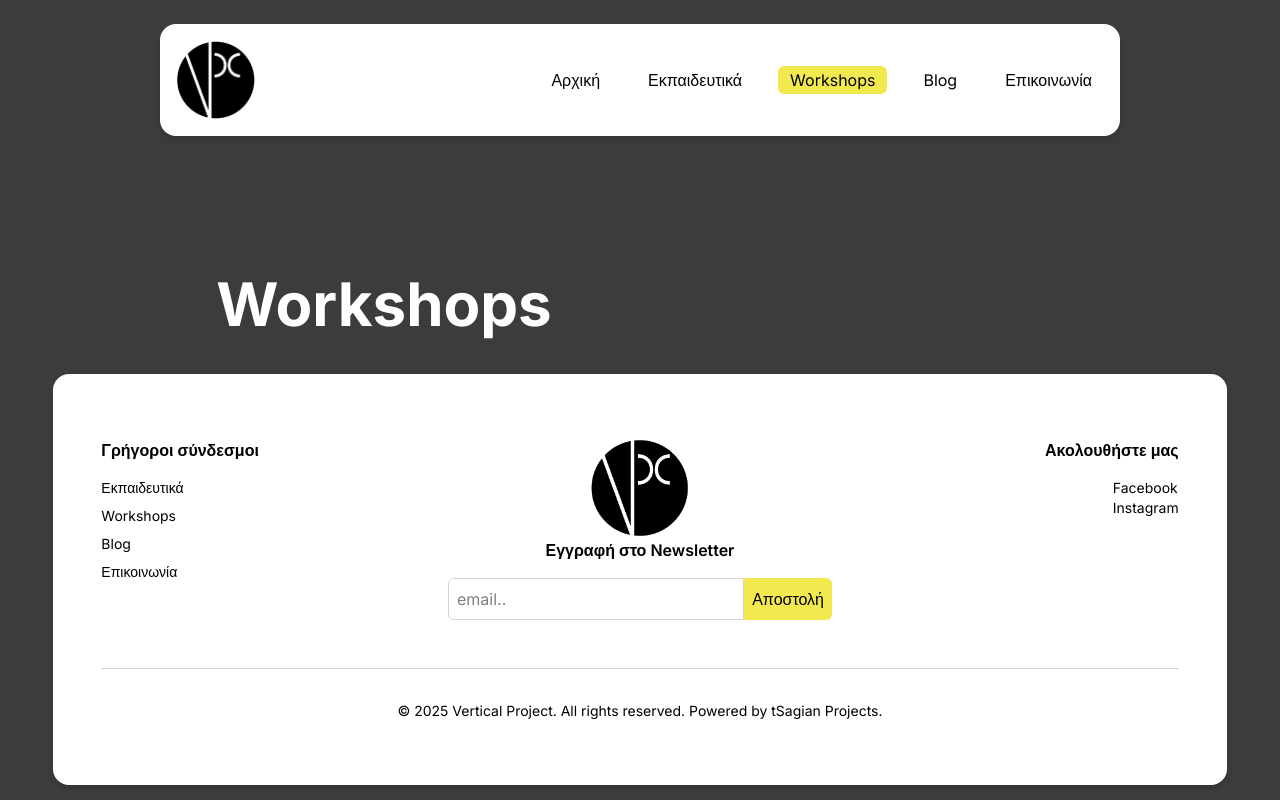
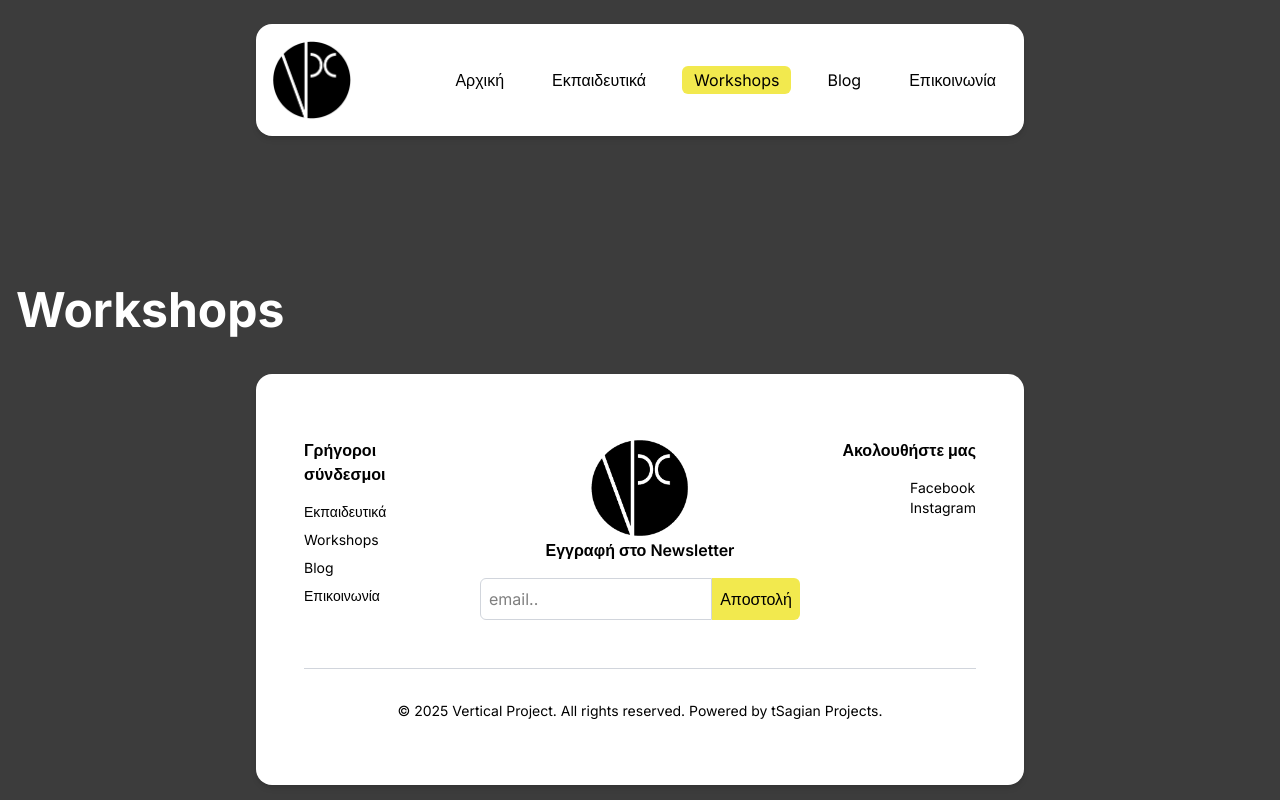
Before and after one commit to Tsagiannoudis/vertical-project, a Next.js app: page /workshops in a window 1280 px wide. Built offline with nearby package versions, Linux system fonts and the light colour scheme.

Commit message:
hotfix title sections

```diff
--- a/src/components/Footer.tsx
+++ b/src/components/Footer.tsx
@@ -3,7 +3,7 @@ import Image from "next/image";
 
 export default function FooterPage() {
   return (
-    <footer className="bg-white text-black shadow-md w-11/12 align-center mx-auto rounded-2xl mt-6 p-4">
+    <footer className="bg-white text-black shadow-md w-11/12 lg:w-3/5 align-center mx-auto rounded-2xl mt-6 p-4">
       <div className="container mx-auto py-12 px-8">
         <div className="grid grid-cols-1 sm:grid-cols-2 md:grid-cols-4 gap-8">
           {/* Column 1: Quick Links */}
--- a/src/components/Navbar.tsx
+++ b/src/components/Navbar.tsx
@@ -19,7 +19,7 @@ const Navbar = () => {
   ];
 
   return (
-    <header className="absolute top-6 left-0 right-0 z-50 w-11/12 lg:w-3/4 mx-auto rounded-2xl bg-white text-black shadow-md">
+    <header className="absolute top-6 left-0 right-0 z-50 w-11/12 lg:w-3/5 mx-auto rounded-2xl bg-white text-black shadow-md">
       <nav className="container mx-auto flex justify-between items-center p-4">
         <Link href="/" onClick={() => setIsMenuOpen(false)}>
              <Image
--- a/src/components/blog/HeroSectionBlog.tsx
+++ b/src/components/blog/HeroSectionBlog.tsx
@@ -10,8 +10,8 @@ const HeroSectionBlog = () => {
           className="object-cover"
           priority
         /> */}
-            <div className="container max-w-3xl mb-4 absolute text-center text-white align-bottom bottom-0" >
-                <h1 className="text-5xl font-bold ">Blog</h1>
+            <div className="container mx-auto max-w-7xl px-4 absolute inset-x-0 bottom-0 mb-4 text-left text-white" >
+                <h1 className="text-5xl font-bold">Blog</h1>
             </div>
       </section>
     );
--- a/src/components/contact/HeroSectionContact.tsx
+++ b/src/components/contact/HeroSectionContact.tsx
@@ -10,8 +10,8 @@ const HeroSectionContact = () => {
           className="object-cover"
           priority
         /> */}
-            <div className="container max-w-3xl mb-4 absolute text-center text-white align-bottom bottom-0">
-                <h1 className="text-6xl font-bold ">Επικοινωνία</h1>
+            <div className="container mx-auto max-w-7xl px-4 absolute inset-x-0 bottom-0 mb-4 text-left text-white">
+                <h1 className="text-5xl font-bold">Επικοινωνία</h1>
             </div>
       </section>
     );
--- a/src/components/courses/HeroSectionCourses.tsx
+++ b/src/components/courses/HeroSectionCourses.tsx
@@ -10,8 +10,8 @@ const HeroSectionCourses = () => {
           className="object-cover"
           priority
         /> */}
-            <div className="container max-w-3xl mb-4 absolute text-center text-white align-bottom bottom-0" >
-                <h1 className="text-5xl font-bold ">Εκπαιδευτικά</h1>
+            <div className="container mx-auto max-w-7xl px-4 absolute inset-x-0 bottom-0 mb-4 text-left text-white">
+                <h1 className="text-5xl font-bold">Εκπαιδευτικά</h1>
             </div>
       </section>
     );
--- a/src/components/workshops/HeroSectionWorkshops.tsx
+++ b/src/components/workshops/HeroSectionWorkshops.tsx
@@ -10,8 +10,8 @@ const HeroSectionWorkshops = () => {
           className="object-cover"
           priority
         /> */}
-            <div className="container max-w-3xl mb-4 absolute text-center text-white align-bottom bottom-0" >
-                <h1 className="text-6xl font-bold ">Workshops</h1>
+            <div className="container mx-auto max-w-7xl px-4 absolute inset-x-0 bottom-0 mb-4 text-left text-white">
+                <h1 className="text-5xl font-bold">Workshops</h1>
             </div>
       </section>
     );
```
